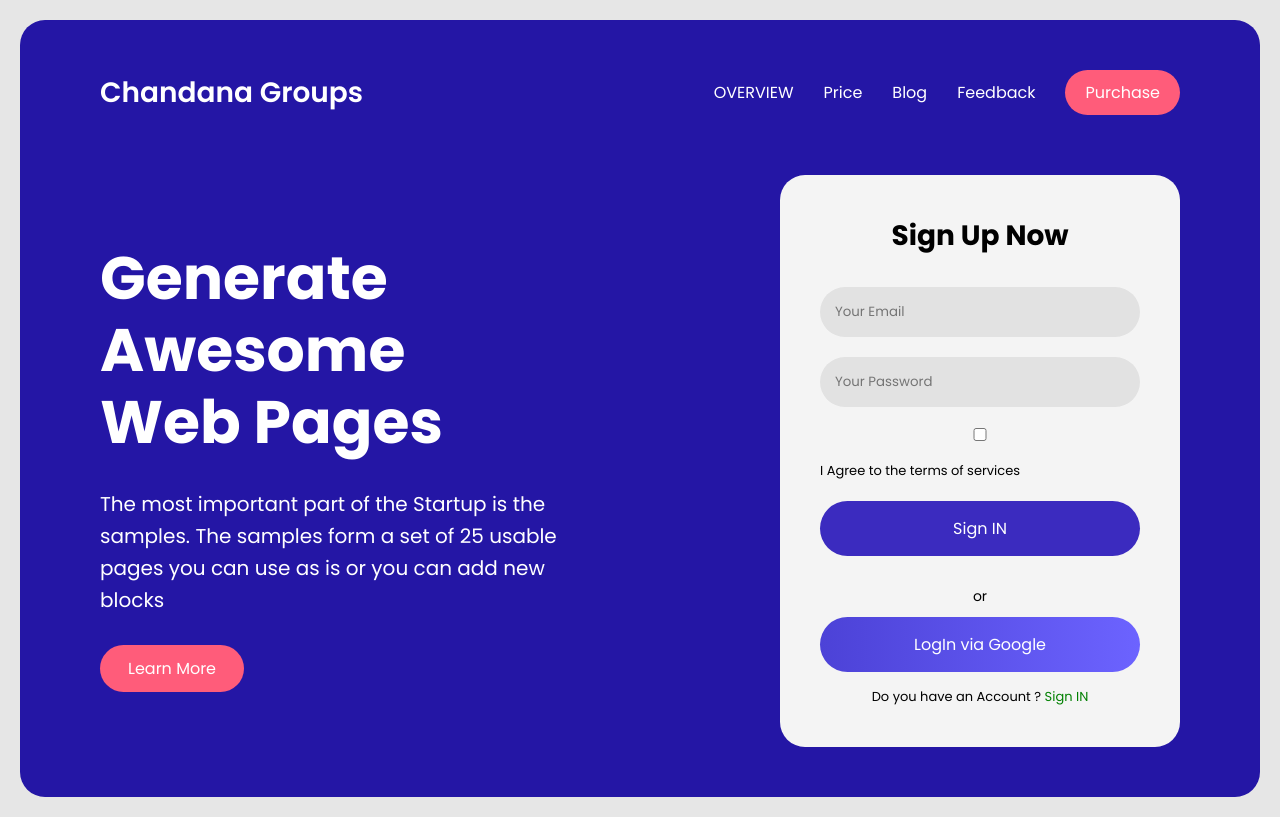
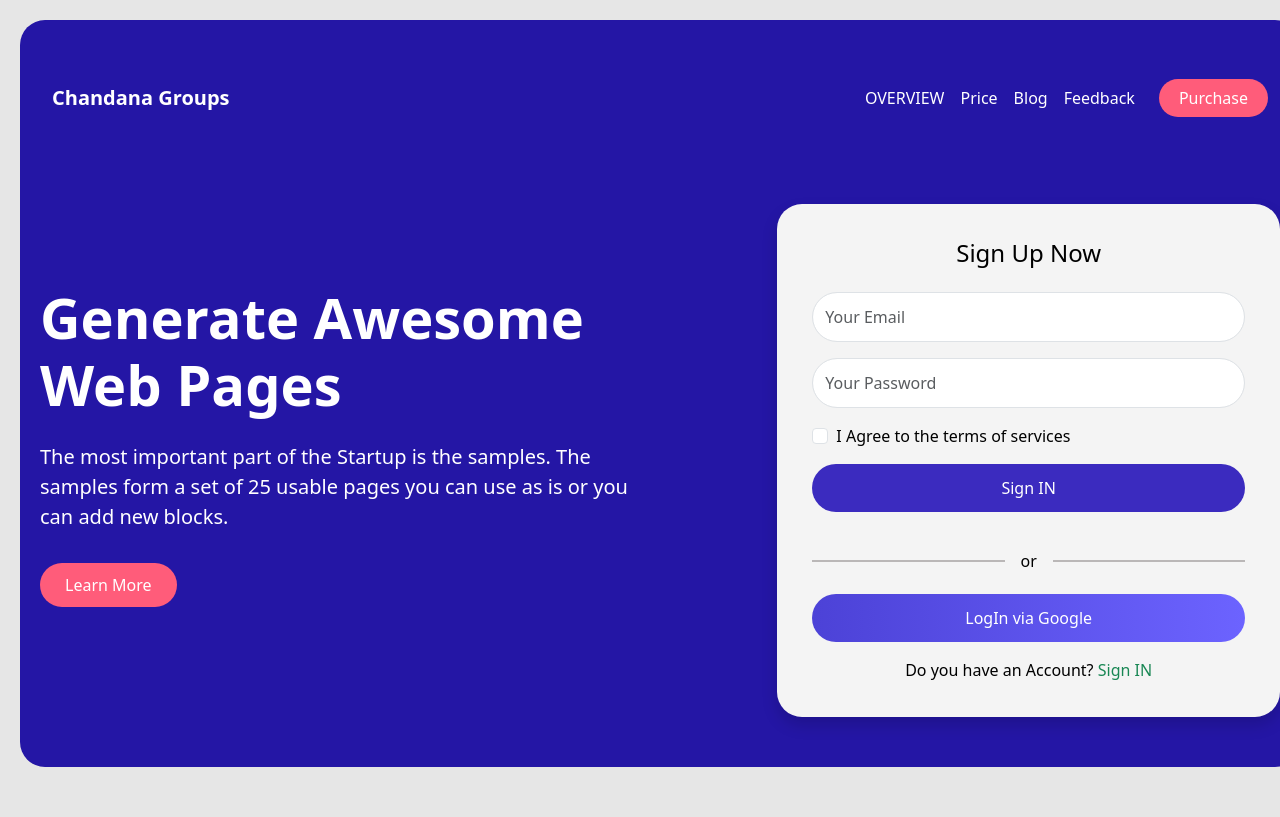
Before and after one commit to nagashreepatel06/webpage, a plain HTML site: page index.html in a window 1280 px wide. Drawn offline with nearby package versions, Linux system fonts and the light colour scheme.

Commit message:
Refactor HTML structure and styles

```diff
--- a/index.html
+++ b/index.html
@@ -5,215 +5,184 @@
 <meta name="viewport" content="width=device-width, initial-scale=1.0">
 <title>Chandana Groups</title>
 
-<!-- Google Font -->
-<link href="https://fonts.googleapis.com/css2?family=Poppins:wght@300;400;600;700&display=swap" rel="stylesheet">
+<!-- Bootstrap 5 CSS -->
+<link href="https://cdn.jsdelivr.net/npm/bootstrap@5.3.2/dist/css/bootstrap.min.css" rel="stylesheet">
 
 <style>
-*{
-    margin:0;
-    padding:0;
-    box-sizing:border-box;
-    font-family: 'Poppins', sans-serif;
+body{
+    background:#e6e6e6;
 }
 
-body{
-    background:#e6e6e6;
-    padding:20px;
-}
-
-.container{
+.main-container{
     background:#2416a5;
     border-radius:25px;
-    padding:50px 80px;
-    color:#fff;
-}
-
-/* NAVBAR */
-.navbar{
-    display:flex;
-    justify-content:space-between;
-    align-items:center;
-}
-
-.logo{
-    font-size:28px;
-    font-weight:600;
-}
-
-.nav-links{
-    display:flex;
-    align-items:center;
-    gap:30px;
-}
-
-.nav-links a{
-    text-decoration:none;
-    color:#fff;
-    font-size:16px;
+    padding:50px 20px;
+    color:white;
+    margin:20px;
 }
 
 .purchase-btn{
     background:#ff5c7a;
-    padding:10px 20px;
     border-radius:25px;
-}
-
-/* HERO SECTION */
-.hero{
-    display:flex;
-    justify-content:space-between;
-    align-items:center;
-    margin-top:60px;
-}
-
-/* LEFT TEXT */
-.hero-left{
-    width:50%;
-}
-
-.hero-left h1{
-    font-size:60px;
-    line-height:1.2;
-    margin-bottom:30px;
-}
-
-.hero-left p{
-    font-size:20px;
-    line-height:1.6;
-    margin-bottom:40px;
-    max-width:500px;
+    padding:8px 20px;
+    color:white;
+    text-decoration:none;
 }
 
 .learn-btn{
     background:#ff5c7a;
-    padding:12px 28px;
     border-radius:30px;
+    padding:10px 25px;
+    color:white;
     text-decoration:none;
-    color:#fff;
-    font-weight:500;
+    display:inline-block;
+    margin-top:15px;
 }
 
-/* SIGNUP CARD */
 .signup-card{
     background:#f4f4f4;
-    width:400px;
-    padding:40px;
+    padding:35px;
     border-radius:25px;
-    color:#000;
+    color:black;
+    margin-top:30px;
 }
 
-.signup-card h2{
-    text-align:center;
-    margin-bottom:30px;
-    font-size:28px;
-}
-
-.signup-card input{
-    width:100%;
-    padding:15px;
-    margin-bottom:20px;
-    border:none;
+.form-control{
     border-radius:30px;
-    background:#e2e2e2;
-    outline:none;
-}
-
-.terms{
-    font-size:13px;
-    margin-bottom:20px;
+    padding:12px;
 }
 
 .signin-btn{
-    width:100%;
-    padding:15px;
+    background:#3b2bbf;
+    border-radius:30px;
+    padding:12px;
+    color:white;
     border:none;
-    border-radius:30px;
-    background:#3b2bbf;
-    color:#fff;
-    font-size:16px;
-    margin-bottom:20px;
-    cursor:pointer;
-}
-
-.divider{
-    text-align:center;
-    margin:10px 0;
-    font-size:14px;
 }
 
 .google-btn{
-    width:100%;
-    padding:15px;
+    background:linear-gradient(to right, #4c42d7, #6c63ff);
+    border-radius:30px;
+    padding:12px;
+    color:white;
     border:none;
-    border-radius:30px;
-    background:linear-gradient(to right, #4c42d7, #6c63ff);
-    color:#fff;
-    font-size:16px;
-    cursor:pointer;
 }
 
-.bottom-text{
-    text-align:center;
-    margin-top:15px;
-    font-size:13px;
+hr{
+    border:1px solid #0d0000;
 }
 
-.bottom-text span{
-    color:green;
-    font-weight:500;
+.success-message{
+    display:none;
 }
 </style>
 </head>
 
 <body>
 
-<div class="container">
+<div class="container-fluid main-container">
 
-    <!-- Navbar -->
-    <div class="navbar">
-        <div class="logo">Chandana Groups</div>
-        <div class="nav-links">
-            <a href="#">OVERVIEW</a>
-            <a href="#">Price</a>
-            <a href="#">Blog</a>
-            <a href="#">Feedback</a>
-            <a href="#" class="purchase-btn">Purchase</a>
+    <!-- Responsive Navbar -->
+    <nav class="navbar navbar-expand-lg navbar-dark mb-5">
+        <div class="container-fluid">
+            <a class="navbar-brand fw-bold" href="#">Chandana Groups</a>
+
+            <button class="navbar-toggler" type="button" data-bs-toggle="collapse" data-bs-target="#navbarNav">
+                <span class="navbar-toggler-icon"></span>
+            </button>
+
+            <div class="collapse navbar-collapse justify-content-end" id="navbarNav">
+                <ul class="navbar-nav align-items-lg-center">
+                    <li class="nav-item">
+                        <a class="nav-link text-white" href="#">OVERVIEW</a>
+                    </li>
+                    <li class="nav-item">
+                        <a class="nav-link text-white" href="#">Price</a>
+                    </li>
+                    <li class="nav-item">
+                        <a class="nav-link text-white" href="#">Blog</a>
+                    </li>
+                    <li class="nav-item">
+                        <a class="nav-link text-white" href="#">Feedback</a>
+                    </li>
+                    <li class="nav-item mt-2 mt-lg-0">
+                        <a class="purchase-btn ms-lg-3" href="#">Purchase</a>
+                    </li>
+                </ul>
+            </div>
         </div>
-    </div>
+    </nav>
 
     <!-- Hero Section -->
-    <div class="hero">
+    <div class="row align-items-center">
 
-        <!-- Left Content -->
-        <div class="hero-left">
-            <h1>Generate Awesome<br>Web Pages</h1>
-            <p>
+        <!-- Left Side -->
+        <div class="col-lg-6 text-center text-lg-start">
+            <h1 class="display-4 fw-bold">
+                Generate Awesome <br class="d-none d-lg-block"> Web Pages
+            </h1>
+
+            <p class="lead mt-4">
                 The most important part of the Startup is the samples.
                 The samples form a set of 25 usable pages you can use as is
-                or you can add new blocks
+                or you can add new blocks.
             </p>
+
             <a href="#" class="learn-btn">Learn More</a>
         </div>
 
         <!-- Signup Card -->
-        <div class="signup-card">
-            <h2>Sign Up Now</h2>
+        <div class="col-lg-5 offset-lg-1">
+            <div class="signup-card shadow">
 
-            <input type="email" placeholder="Your Email">
-            <input type="password" placeholder="Your Password">
+                <h4 class="text-center mb-4">Sign Up Now</h4>
 
-            <div class="terms">
-                <input type="checkbox"> I Agree to the terms of services
-            </div>
+                <form onsubmit="return loginSuccess()">
 
-            <button class="signin-btn">Sign IN</button>
+                    <div class="mb-3">
+                        <input type="email" id="email" class="form-control" placeholder="Your Email" required>
+                    </div>
 
-            <div class="divider">or</div>
+                    <div class="mb-3">
+                        <input type="password" id="password" class="form-control" placeholder="Your Password" required>
+                    </div>
 
-            <button class="google-btn">LogIn via Google</button>
+                    <div class="form-check mb-3">
+                        <input class="form-check-input" type="checkbox" required>
+                        <label class="form-check-label">
+                            I Agree to the terms of services
+                        </label>
+                    </div>
 
-            <div class="bottom-text">
-                Do you have an Account ? <span>Sign IN</span>
+                    <!-- Sign In Button -->
+                    <button type="submit" class="signin-btn w-100 mb-3">
+                        Sign IN
+                    </button>
+
+                    <!-- Horizontal Divider -->
+                    <div class="d-flex align-items-center my-3">
+                        <hr class="flex-grow-1">
+                        <span class="px-3">or</span>
+                        <hr class="flex-grow-1">
+                    </div>
+
+                    <!-- Google Button -->
+                    <button type="button" class="google-btn w-100 mb-3">
+                        LogIn via Google
+                    </button>
+
+                </form>
+
+                <div class="text-center">
+                    Do you have an Account?
+                    <span class="text-success">Sign IN</span>
+                </div>
+
+                <!-- Success Message -->
+                <div id="successMsg" class="alert alert-success mt-3 success-message">
+                    Login Successful ✅
+                </div>
+
             </div>
         </div>
 
@@ -221,5 +190,23 @@ body{
 
 </div>
 
+<!-- Bootstrap JS -->
+<script src="https://cdn.jsdelivr.net/npm/bootstrap@5.3.2/dist/js/bootstrap.bundle.min.js"></script>
+
+<!-- Login Script -->
+<script>
+function loginSuccess() {
+
+    var email = document.getElementById("email").value;
+    var password = document.getElementById("password").value;
+
+    if(email !== "" && password !== "") {
+        document.getElementById("successMsg").style.display = "block";
+    }
+
+    return false;
+}
+</script>
+
 </body>
 </html>
```
